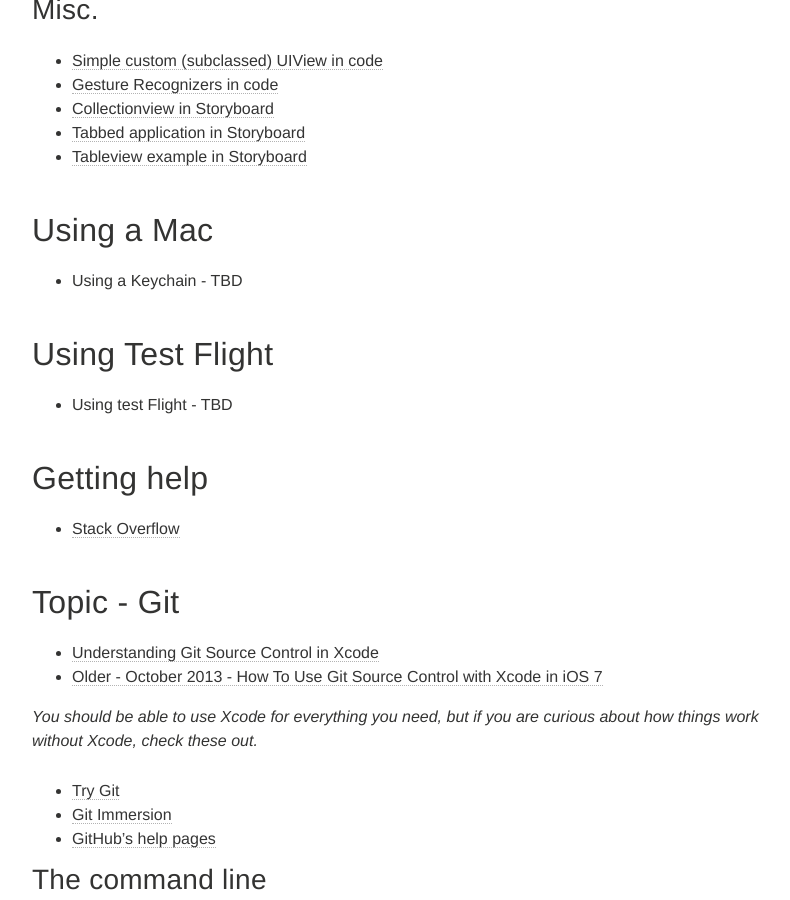
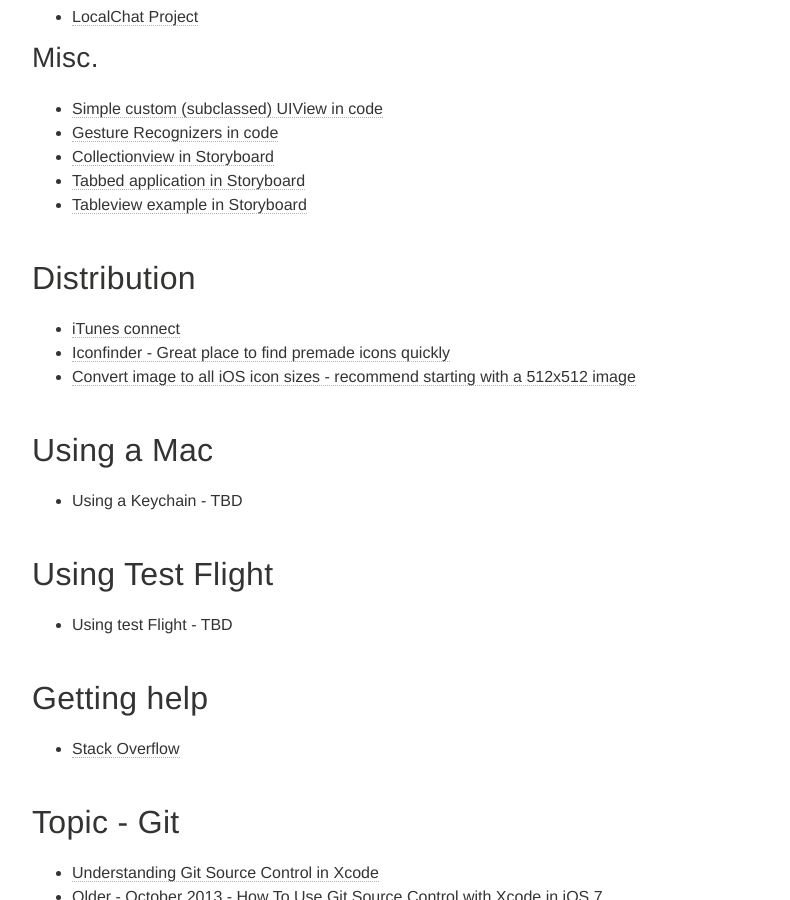
Before and after one commit to portlandcodeschool/ios, a Jekyll site: the page built from resources.md, in a window 1280 px wide and 900 px high, scrolled down 1093 px. Shown: the whole window, without its empty margins (288-1078 px from the left). Built offline with Jekyll 4.4.1, drawn with Linux system fonts in a browser that asks for light colours; nearby versions of some CDN libraries; some of the changed text lies outside the part shown.

Commit message:
Update resources.md

```diff
--- a/resources.md
+++ b/resources.md
@@ -8,6 +8,8 @@ tags: [curriculum]
 # Apple Developer
 *Many of these require a developer account*
 
+* [iOS developer portal](https://developer.apple.com/devcenter/selectTeam.action)
+* [iTunes connect](https://itunesconnect.apple.com/WebObjects/iTunesConnect.woa)
 * [Developer Library](https://developer.apple.com/)
 * [Introductory tutorial: Start Developing iOS Apps Today](https://developer.apple.com/library/ios/referencelibrary/GettingStarted/RoadMapiOS/index.html#//apple_ref/doc/uid/TP40011343)
 
@@ -39,6 +41,11 @@ tags: [curriculum]
 * [Collectionview in Storyboard](https://github.com/portlandcodeschool/CollectionViewStoryboard_iOS)
 * [Tabbed application in Storyboard](https://github.com/portlandcodeschool/TabbedApplication_ios)
 * [Tableview example in Storyboard](https://github.com/portlandcodeschool/TableViewExample-iOS)
+
+# Distribution
+* [iTunes connect](https://itunesconnect.apple.com/WebObjects/iTunesConnect.woa)
+* [Iconfinder - Great place to find premade icons quickly](https://www.iconfinder.com)
+* [Convert image to all iOS icon sizes - recommend starting with a 512x512 image](http://makeappicon.com)
 
 # Using a Mac
 * Using a Keychain - TBD
```
